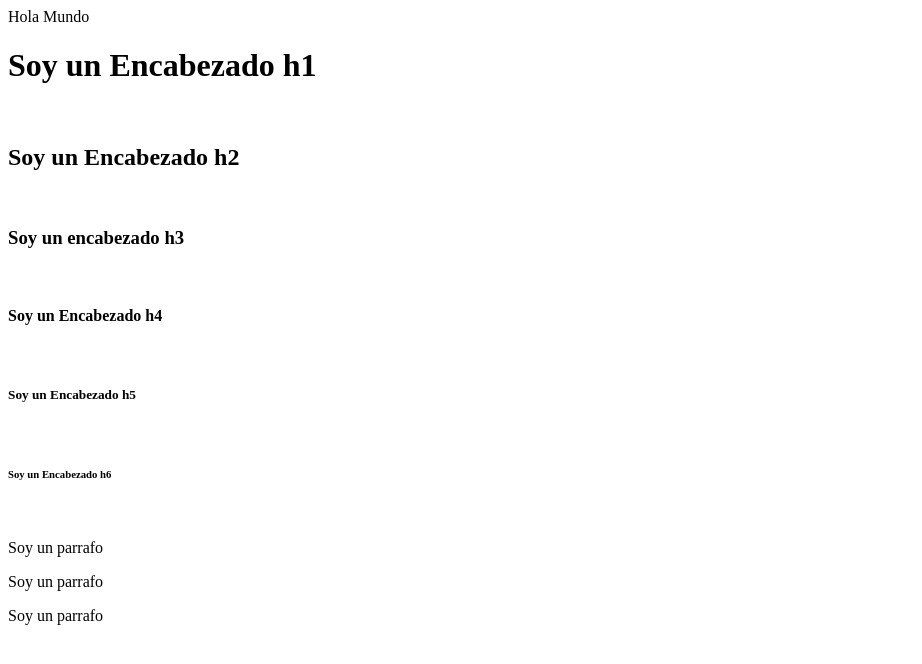
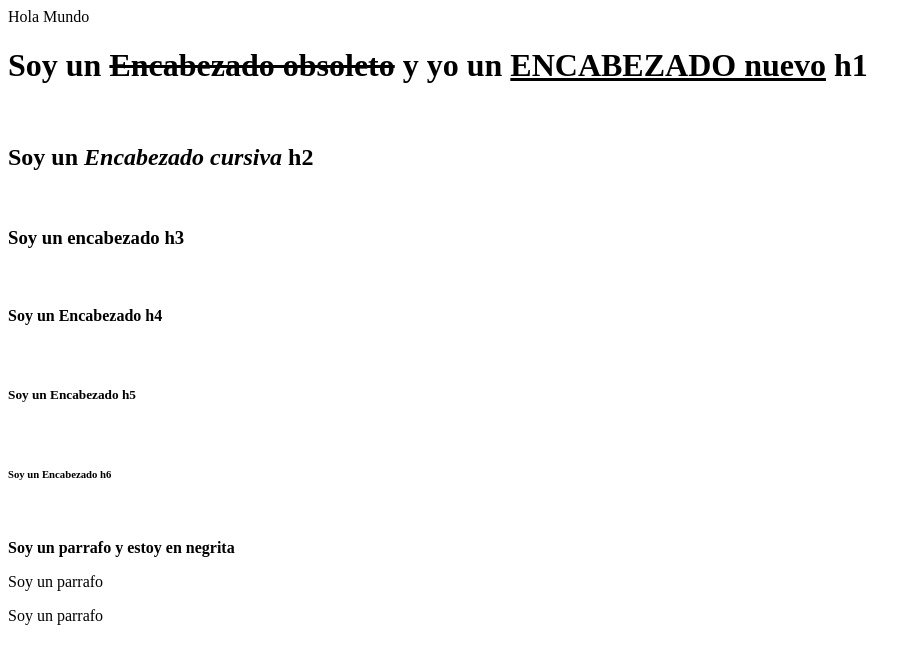
Before and after one commit to dsanchezorg/principal, a plain HTML site: page HtmlTema1.html in a window 1280 px wide. Shown: the whole page, without its empty margins (0-922 px from the left). Drawn offline with Linux system fonts and the light colour scheme.

Commit message:
Tema 1 Copia2
Copia2

```diff
--- a/HtmlTema1.html
+++ b/HtmlTema1.html
@@ -7,9 +7,9 @@
 
 	<body>
 		Hola Mundo
-	<h1>Soy un Encabezado h1</h1>
+	<h1>Soy un <del>Encabezado obsoleto</del> y yo un <ins>ENCABEZADO nuevo</ins> h1</h1>
 	<br />
-	<h2>Soy un Encabezado h2</h2>
+	<h2>Soy un <em>Encabezado cursiva</em> h2</h2>
 	<br />
 	<h3>Soy un encabezado h3</h3>
 	<br />
@@ -20,7 +20,7 @@
 	<h6>Soy un Encabezado h6</h6>
 	<br />
 
-	<p>Soy un parrafo</p>
+	<p><strong>Soy un parrafo y estoy en negrita</strong></p>
 	<p>Soy un parrafo</p>
 	<p>Soy un parrafo</p>
 
```
